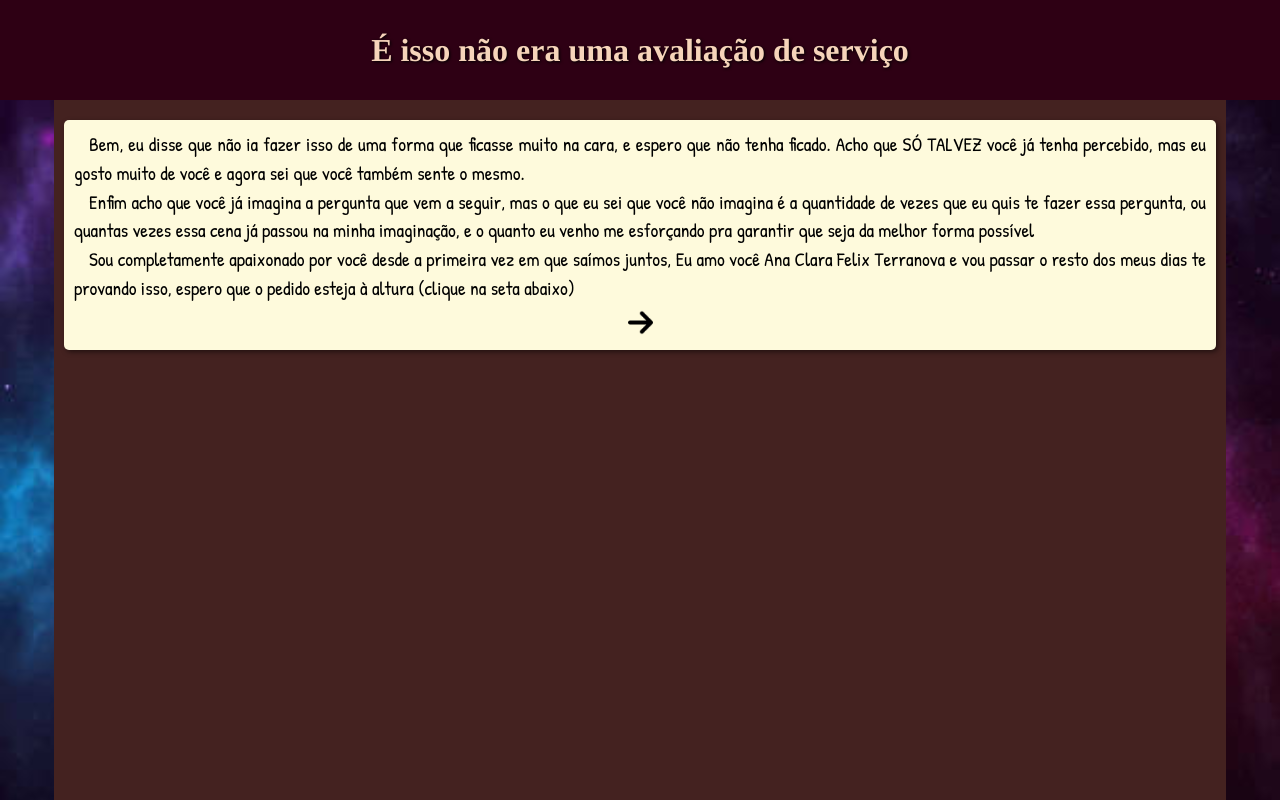
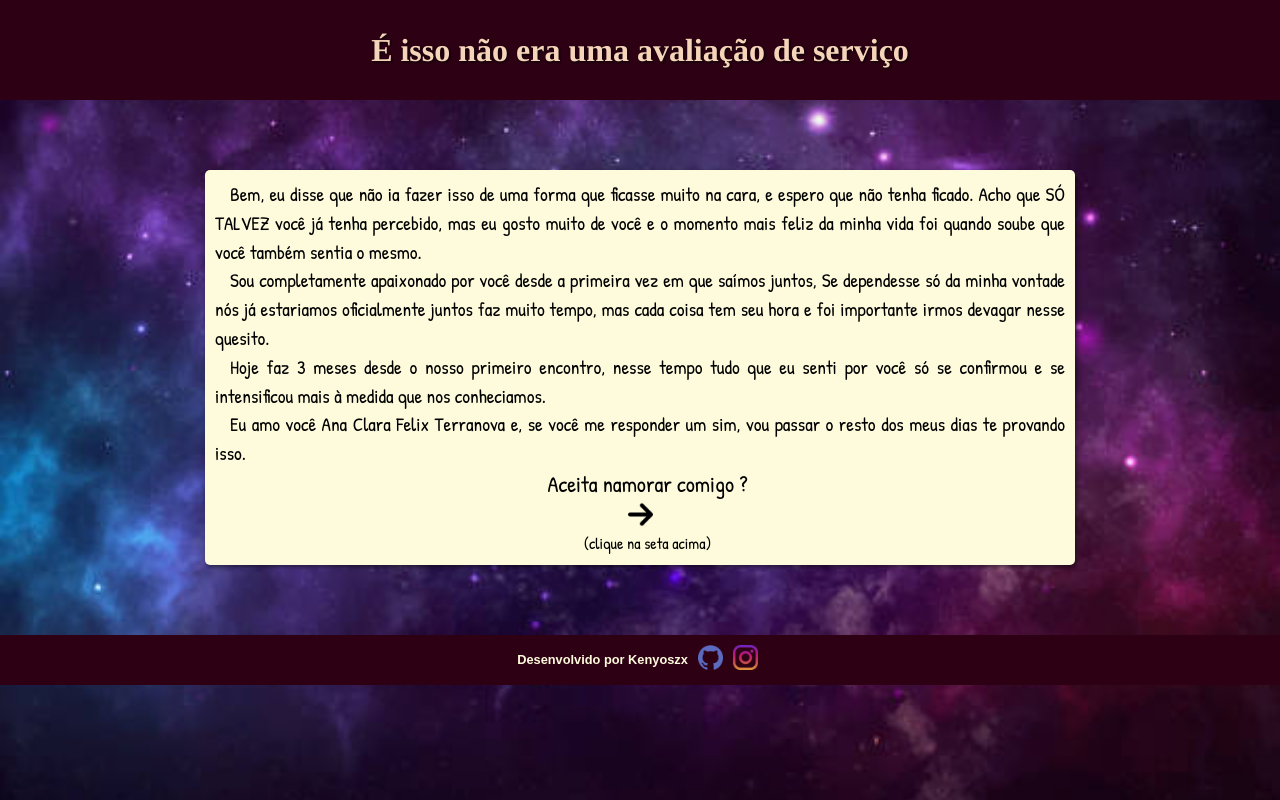
Before and after one commit to Kenyoszx/Projeto-Arizona, a plain HTML site: page Pages/pedido.html in a window 1280 px wide. Shown: the top 800 px of the page. Drawn offline with Linux system fonts and the light colour scheme; a web font is replaced by a local one.

Commit message:
Css Invite

```diff
--- a/Pages/pedido.html
+++ b/Pages/pedido.html
@@ -7,6 +7,7 @@
     <title>Arizona</title>
     <link rel="shortcut icon" href="../images/favicon.ico" type="image/x-icon">
     <link rel="stylesheet" href="../Styles/style-pg1.css">
+    <link rel="stylesheet" href="../Styles/media-query.css">
     <script src="../Scripts/function.js"></script>
 </head>
 
@@ -17,29 +18,33 @@
         </h1>
     </header>
 
-    <main>
     <section id="declaration">
         <p>
-                Bem, eu disse que não ia fazer isso de uma forma que ficasse muito na cara, e espero que não tenha
-                ficado. Acho que SÓ TALVEZ você já tenha percebido, mas eu gosto muito de você e agora sei que você
-                também sente o mesmo.</p>
+            Bem, eu disse que não ia fazer isso de uma forma que ficasse muito na cara, e espero que não tenha ficado.
+            Acho que SÓ TALVEZ você já tenha percebido, mas eu gosto muito de você e o momento mais feliz da minha vida foi
+            quando soube que você também sentia o mesmo.</p>
         <p>
-                Enfim acho que você já imagina a pergunta que vem a seguir, mas o que eu sei que você não imagina é a
-                quantidade de vezes que eu quis te fazer essa pergunta, ou quantas vezes essa cena já passou na minha
-                imaginação, e o quanto eu venho me esforçando pra garantir que seja da melhor forma possível
+            Sou completamente apaixonado por você desde a primeira vez em que saímos juntos, Se dependesse só da minha vontade nós já estariamos oficialmente juntos faz muito tempo, mas cada coisa tem seu hora e foi importante irmos devagar nesse quesito.
         </p>
         <p>
-                Sou completamente apaixonado por você desde a primeira vez em que saímos juntos, Eu amo você Ana Clara
-                Felix Terranova e vou passar o resto dos meus dias te provando isso, espero que o pedido esteja à altura
-                (clique na seta abaixo)
+            Hoje faz 3 meses desde o nosso primeiro encontro, nesse tempo tudo que eu senti por você só se confirmou e se intensificou mais à medida que nos conheciamos.
         </p>
+        <p>
+            Eu amo você Ana Clara Felix Terranova e, se você me responder um sim, vou passar o resto dos meus dias te provando isso.
+        </p>
+        <p id="relationship">
+            Aceita namorar comigo ?
+        </p>
+
 
         <div class="imagem">
 
             <img class="img_link" src="../images/seta-para-a-direita.png" alt="Seta" onclick="displayPedido()">
 
         </div>
-
+        <p id="sign">
+            (clique na seta acima)
+        </p>
     </section>
     <section id="container">
         <h1> Aceita ser minha namorada ?</h1>
@@ -54,18 +59,17 @@
             <a href="initial/index.html">Clique aqui</a>
         </div>
     </section>
-    </main>
 
     <footer>
         <p>
             Desenvolvido por Kenyoszx
+        </p>
         <a href="https://github.com/Kenyoszx" target="_blank">
             <img src="../images/github.png" alt="Github" class="img_link">
         </a>
         <a href="https://www.instagram.com/kenyoszx?igsh=MXdsaGM4MnVseGV4aw==" target="_blank">
             <img src="../images/instagram.png" alt="Github" class="img_link">
         </a>
-        </p>
     </footer>
 
 </body>
--- a/Styles/media-query.css
+++ b/Styles/media-query.css
@@ -4,6 +4,10 @@
 @media screen and (min-width: 768px) and (max-width:992px) {
     article{
         max-width: 500px;
+    }
+
+    section{
+        width: 600px;
     }
 }
 
@@ -12,6 +16,9 @@
     article{
         max-width: 700px;
     }
+    section{
+        width: 750px;
+    }
 }
 
 /* Extra large devices (large laptops and desktops, 1200px and up) */
@@ -19,4 +26,8 @@
     article{
         max-width: 800px;
     }
+
+    section{
+        width: 850px;
+    }
 }
--- a/Styles/style-pg1.css
+++ b/Styles/style-pg1.css
@@ -21,6 +21,8 @@
 }
 
 body{
+    display: flex;
+    flex-flow: column nowrap;
     background-color: black;
     background-image: url(../images/fundo.jpg);
     background-repeat: no-repeat;
@@ -44,16 +46,16 @@ header > h1{
     text-align: center;
 }
 
-main{
-    background-color: var(--cor4);
-    padding: 10px;
-    width: 90vw;
-    height: 100vh;
-    margin: auto;
-}
 
 section{
-    margin: 10px 0px;
+    display: flex;
+    flex-flow: column nowrap;
+    justify-content: center;
+    align-items: center;
+    width: 400px;
+    margin: auto;
+    margin-top: 70px;
+    margin-bottom: 70px;
 }
 
 section#declaration{
@@ -71,10 +73,12 @@ section#declaration>p{
     text-align: justify;
 }
 
-section#declaration>div.imagem{
-    display: flex;
-    justify-content: center;
-    align-items: center;
+section#declaration>p#relationship{
+    font-size: 1.4em;
+}
+
+section#declaration>p#sign{
+    font-size: 1em;
 }
 
 section#container{
@@ -94,13 +98,14 @@ section#container>h1{
 
 section#container>div.imagem{
     display: flex;
+    flex-flow: row nowrap;
     justify-content: center;
     align-items: center;
 }
 
 section#container>div.imagem>img#invite{
     display: block;
-    width: auto;
+    align-self: center;
     margin: 10px;
     height: 300px;
     border-radius: 5px;
@@ -151,8 +156,13 @@ section#container>div#ilink>a{
 }
 
 footer{
-    width: auto;
-    height: 40px;
+    display: flex;
+    flex-flow: row nowrap;
+    align-items: center;
+    justify-content: center;
+    align-self: flex-end;
+    width: 100vw;
+    height: 50px;
     background-color: var(--cor5);
     color: var(--cor0);
 }
@@ -160,13 +170,10 @@ footer > p{
     font-family: var(--fontepadrao);
     font-size: 0.8em;
     font-weight: bold;
-    display: flex;
-    align-items: center;
-    justify-content: center
+    margin-right: 5px;
 }
 .img_link{
-    padding: 5px;
-    margin-top: 2px;
+    padding: 0px 5px 0px 5px;
     width: 25px;
     height: 25px;
 }
--- a/Styles/style.css
+++ b/Styles/style.css
@@ -63,6 +63,7 @@ article>p{
     padding: 5px;
     margin: 10px 0px;
     text-align: justify;
+    text-indent: 15px;
     font-family: 'Courier New', Courier, monospace;
     font-weight: 600;
     font-size: 1em;
```
Also changed, not shown: index.html (+1 -2 lines). Lines whose indentation alone changed are shown as unchanged.
